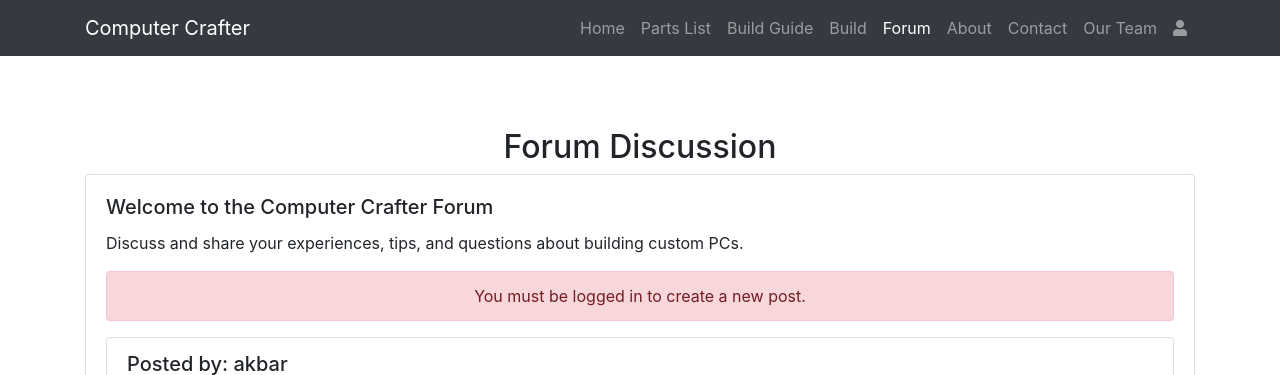
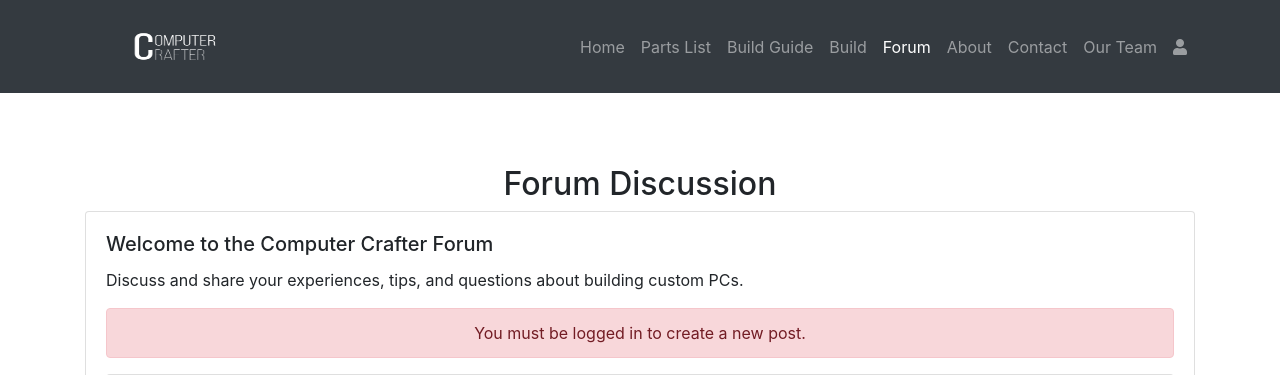
Before and after one commit to inotlusrabka/Project-Web, a PHP site: page /forum in a window 1280 px wide. Shown: the top 375 px of the page. Run offline with PHP 8.4, Linux system fonts and the light colour scheme; data comes from the database, SQL or seed files in the repository; some libraries are stand-ins or nearby versions.

Commit message:
Update index.php

```diff
--- a/forum/index.php
+++ b/forum/index.php
@@ -77,7 +77,9 @@ $conn->close();
     <header>
         <nav class="navbar navbar-expand-lg navbar-dark bg-dark">
             <div class="container">
-                <a class="navbar-brand" href="index.html">Computer Crafter</a>
+                <a class="navbar-brand" href="index.html">
+                    <img src="/ProjekUAS/logo.png" alt="Computer Crafter Logo" style="height: 67px; width: 180px;">
+                </a>
                 <button class="navbar-toggler" type="button" data-toggle="collapse" data-target="#navbarNav" aria-controls="navbarNav" aria-expanded="false" aria-label="Toggle navigation">
                     <span class="navbar-toggler-icon"></span>
                 </button>
```
